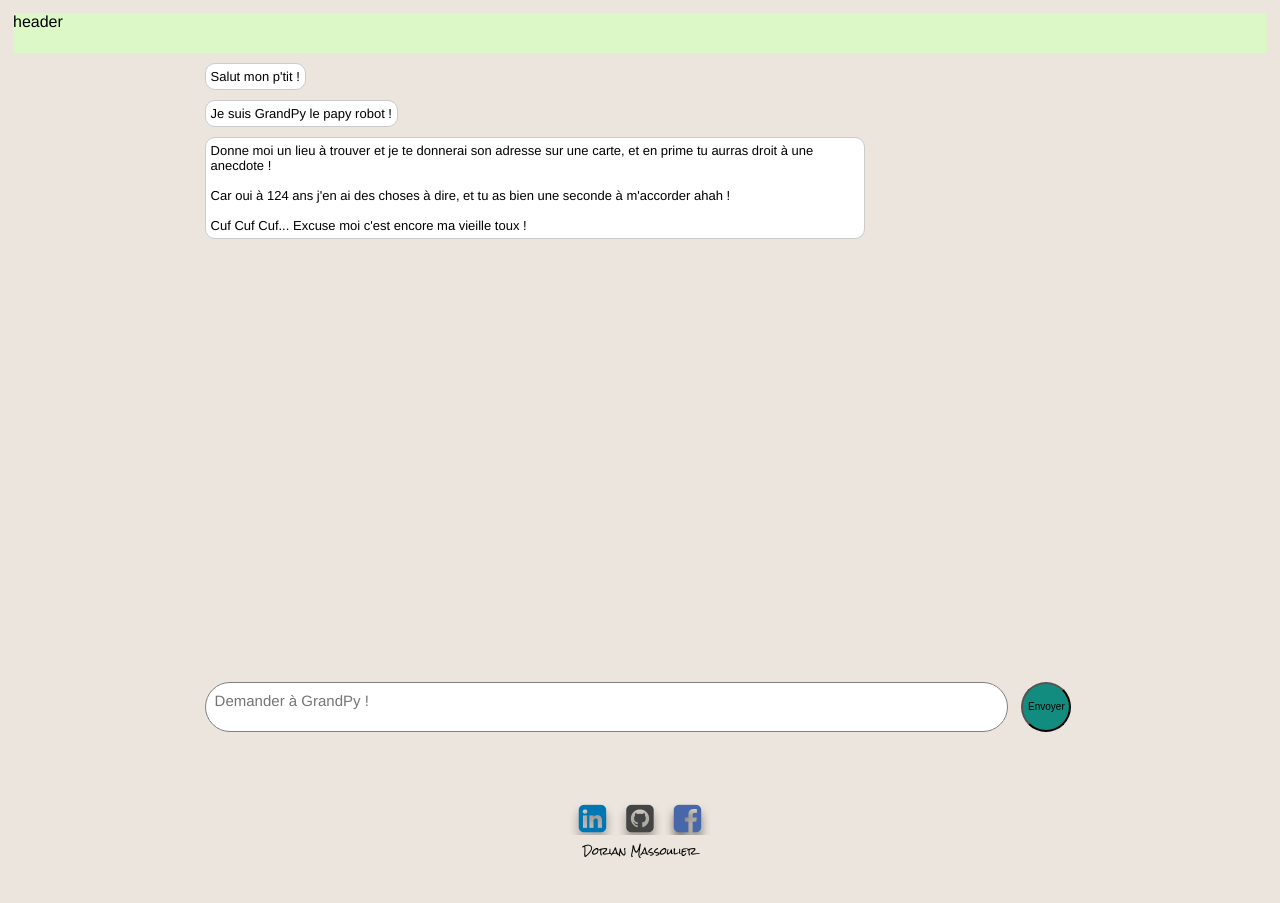
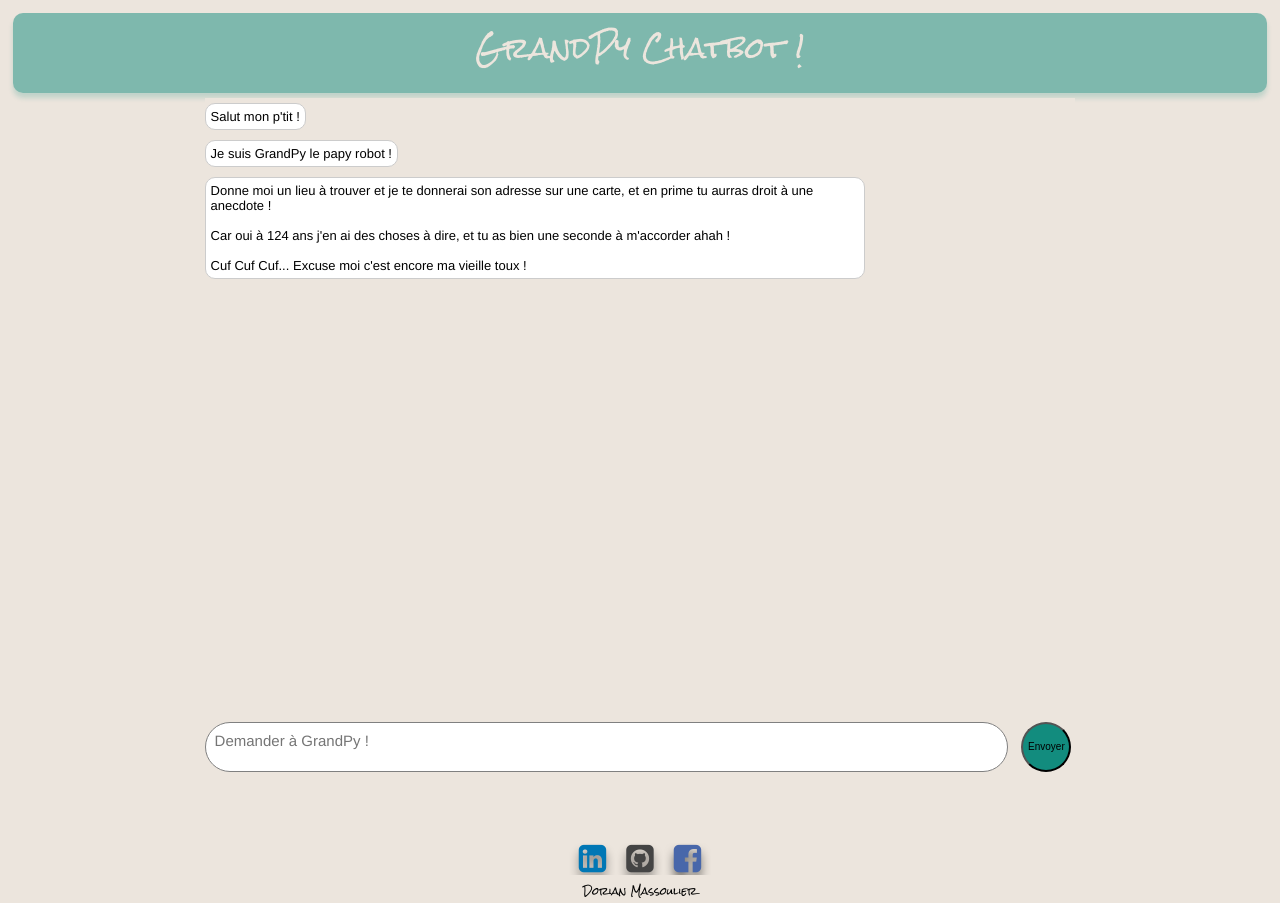
Before and after one commit to MassDo/Projet-7-GrandPy, a Flask app: page / in a window 1280 px wide. Before the commit the page ends 858 px from the top, so only its background shows below. Run offline with Flask 2, Linux system fonts and the light colour scheme; some libraries are stand-ins or nearby versions.

Commit message:
header front dev

```diff
--- a/app/main.py
+++ b/app/main.py
@@ -4,8 +4,8 @@ from flask import Flask, render_template, request, jsonify
 from app.toolbox.form import AddressForm
 from app.toolbox.chatbot import Chatbot
 
-# from toolbox.form import AddressForm
-# from toolbox.chatbot import Chatbot
+from toolbox.form import AddressForm
+from toolbox.chatbot import Chatbot
 
 app = Flask(__name__)
 app.config['SECRET_KEY'] = 'ma_cle_secrette' # à refacturer
--- a/app/static/home.css
+++ b/app/static/home.css
@@ -8,15 +8,28 @@ body {
     font-family: Helvetica Neue,Helvetica,Arial,sans-serif;
     display: grid;
     grid-template-columns: 1.5fr 7fr 1.5fr;
-    grid-template-rows: 5vh 90vh 5vh;
+    grid-template-rows: 10vh 90vh 5vh;
     grid-gap: 5px;
     background-color: #ECE5DD;
     padding: 5px;
 }
 header {
-    background-color: #DCF8C6;
-/*    border: solid 1px black;*/
+/*    background-color: rgba(66,133,244,0.6);*/
+    display: inline-block;
+    font-family: Rock Salt, sans-serif;
+    color: #ECE5DD;
+    background-color: rgba(18,140,126, 0.5);
+    border-radius: 10px;
+    padding: 2px;
+    box-shadow: 0 5px 5px rgba(18,140,126, 0.2);
+    /*box-shadow: 10px -5px 5px 1px rgba(0,0,0,0.3);*/
     grid-column: 1 / -1;
+    text-align: center;
+    overflow: hidden;
+}
+.title {
+    font-size: 28px;
+    height: auto;
 }
 main {
     font-family: Helvetica Neue,Helvetica,Arial,sans-serif;
@@ -34,8 +47,7 @@ main {
     grid-column: span 2;
     background-color: #ECE5DD;
     max-height: 1fr;
-    overflow: auto;
-
+    overflow: auto
 }
 .zone {
     overflow: hidden;
@@ -67,6 +79,7 @@ main {
     float: right;
     margin-right: 5px;
     max-width: 74.5%;
+    overflow: hidden;
 }
 
 /*zone of the user input*/
@@ -168,14 +181,13 @@ i {
     font-size: 10px;
 }
 
-
 /* animation*/
 .loader {
     background-color: rgba(0, 0, 255, 0.05);
     position: absolute;
     top: -30px;
     left: -30px;
-    height: 110%;
+    height: 120%;
     width: 110%;
 }
 
--- a/app/templates/layouts/partials/header.html
+++ b/app/templates/layouts/partials/header.html
@@ -1,3 +1,5 @@
 <header class="header-footer">
-    header
+    <div class="title">
+        GrandPy Chatbot !
+    </div>
 </header>
```
